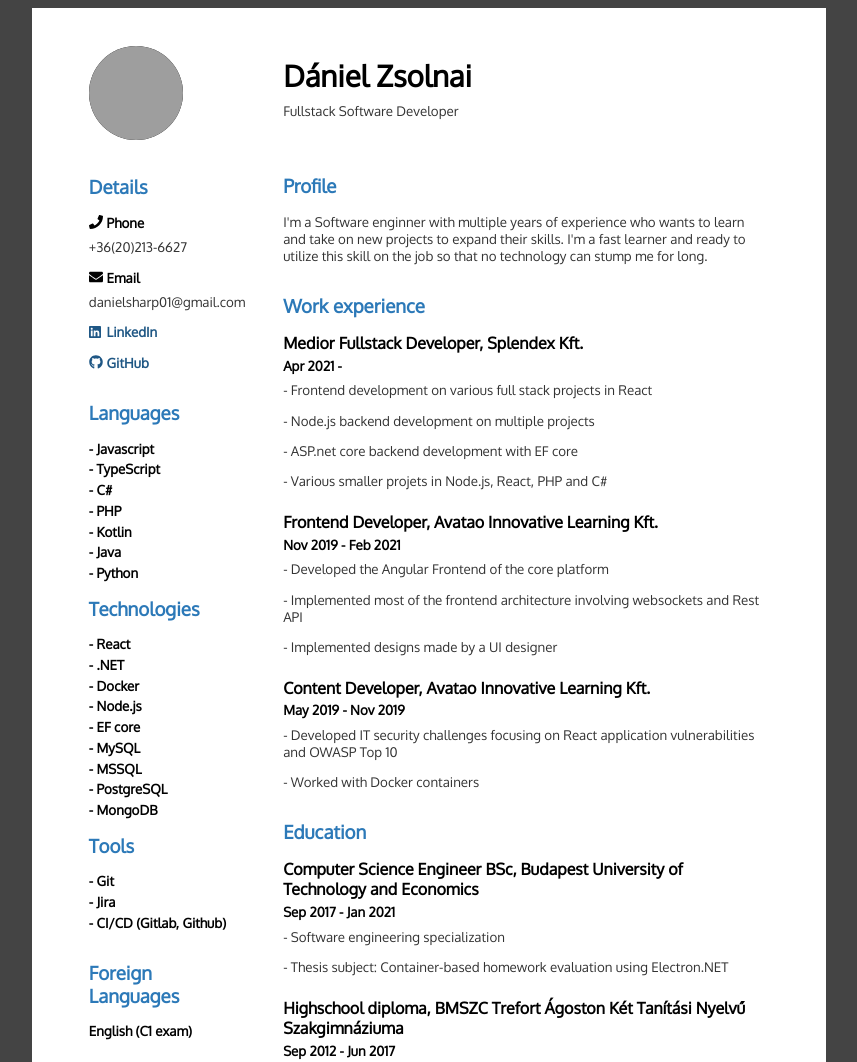
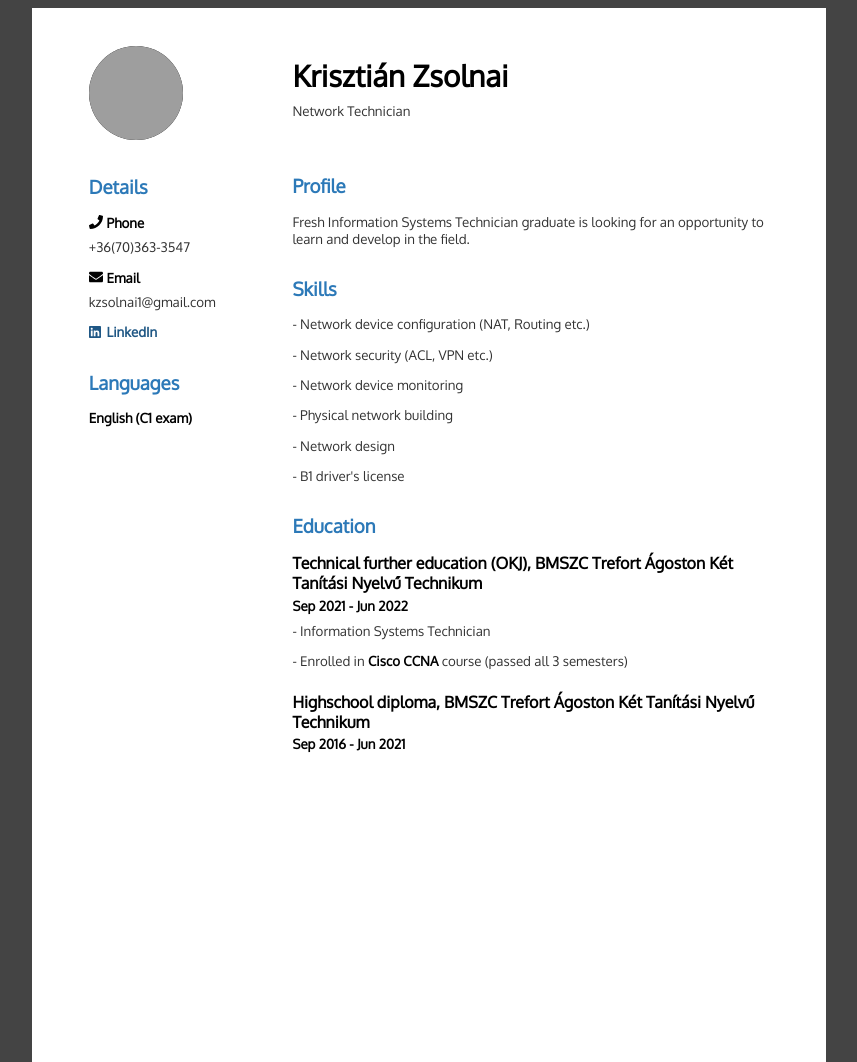
Before and after one commit to DanielSharp01/cv, a website: page index.html in a window 1280 px wide. Shown: the top 1062 px of the page, without its empty margins (211-1068 px from the left). Drawn offline with Linux system fonts and the light colour scheme; grey boxes are pictures that could not be loaded.

Commit message:
Krisztian eng

```diff
--- a/index.html
+++ b/index.html
@@ -70,6 +70,7 @@
         #picture img {
             width: 100%;
             height: 100%;
+            object-fit: cover;
         }
 
         #me {
@@ -184,89 +185,48 @@
             <div class="section details">
                 <h2>Details</h2>
                 <h4><div class="icon phone"></div>Phone</h4>
-                <p>+36(20)213-6627</p>
+                <p>+36(70)363-3547</p>
                 <h4><div class="icon email"></div>Email</h4>
-                <p>danielsharp01@gmail.com</p>
-                <h4><a target="_blank" href="https://www.linkedin.com/in/d%C3%A1niel-zsolnai-4416ba208"><div class="icon linked-in"></div> LinkedIn</a></h4>
-                <p></p>
-                <h4><a target="_blank" href="https://github.com/DanielSharp01"><div class="icon github"></div> GitHub</a></h4>
+                <p>kzsolnai1@gmail.com</p>
+                <h4><a target="_blank" href="https://www.linkedin.com/in/kriszti%C3%A1n-zsolnai-4a887b245/"><div class="icon linked-in"></div> LinkedIn</a></h4>
             </div>
             <div class="section">
                 <h2>Languages</h2>
-                <h4>- Javascript</h4>
-                <h4>- TypeScript</h4>
-                <h4>- C#</h4>
-                <h4>- PHP</h4>
-                <h4>- Kotlin</h4>
-                <h4>- Java</h4>
-                <h4>- Python</h4>
-
-                <h2>Technologies</h2>
-                <h4>- React</h4>
-                <h4>- .NET</h4>
-                <h4>- Docker</h4>
-                <h4>- Node.js</h4>
-                <h4>- EF core</h4>
-                <h4>- MySQL</h4>
-                <h4>- MSSQL</h4>
-                <h4>- PostgreSQL</h4>
-                <h4>- MongoDB</h4>
-                <h2>Tools</h2>
-                <h4>- Git</h4>
-                <h4>- Jira</h4>
-                <h4>- CI/CD (Gitlab, Github)</h4>
-            </div>
-            <div class="section">
-                <h2>Foreign Languages</h2>
                 <h4>English (C1 exam)</h4>
             </div>
         </div>
         <div id="content">
             <div id="me">
-                <h1>Dániel Zsolnai</h1>
-                <p>Fullstack Software Developer</p>
+                <h1>Krisztián Zsolnai</h1>
+                <p>Network Technician</p>
             </div>
             <div class="section">
                 <h2>Profile</h2>
-                <p>I'm a Software enginner with multiple years of experience who
-                   wants to learn and take on new projects to expand their skills.
-                   I'm a fast learner and ready to utilize this skill on the job so that no technology can stump me for long.</p>
+                <p>Fresh Information Systems Technician graduate is looking for an opportunity
+                    to learn and develop in the field.</p>
             </div>
             <div class="section">
-                <h2>Work experience</h2>
+                <h2>Skills</h2>
                 <div class="subsection">
-                    <h3>Medior Fullstack Developer, Splendex Kft.</h3>
-                    <h4>Apr 2021 - </h4>
-                    <p>- Frontend development on various full stack projects in React</p>
-                    <p>- Node.js backend development on multiple projects</p>
-                    <p>- ASP.net core backend development with EF core</p>
-                    <p>- Various smaller projets in Node.js, React, PHP and C#</p>
-                </div>
-                <div class="subsection">
-                    <h3>Frontend Developer, Avatao Innovative Learning Kft.</h3>
-                    <h4>Nov 2019 - Feb 2021</h4>
-                    <p>- Developed the Angular Frontend of the core platform</p>
-                    <p>- Implemented most of the frontend architecture involving websockets and Rest API</p>
-                    <p>- Implemented designs made by a UI designer</p>
-                </div>
-                <div class="subsection">
-                    <h3>Content Developer, Avatao Innovative Learning Kft.</h3>
-                    <h4>May 2019 - Nov 2019</h4>
-                    <p>- Developed IT security challenges focusing on React application vulnerabilities and OWASP Top 10</p>
-                    <p>- Worked with Docker containers</p>
+                    <p>- Network device configuration (NAT, Routing etc.)</p>
+                    <p>- Network security (ACL, VPN etc.)</p>
+                    <p>- Network device monitoring</p>
+                    <p>- Physical network building</p>
+                    <p>- Network design</p>
+                    <p>- B1 driver's license</p>
                 </div>
             </div>
             <div class="section">
                 <h2>Education</h2>
                 <div class="subsection">
-                    <h3>Computer Science Engineer BSc, Budapest University of Technology and Economics</h3>
-                    <h4>Sep 2017 - Jan 2021</h4>
-                    <p>- Software engineering specialization</p>
-                    <p>- Thesis subject: Container-based homework evaluation using Electron.NET</p>
+                    <h3>Technical further education (OKJ), BMSZC Trefort Ágoston Két Tanítási Nyelvű Technikum</h3>
+                    <h4>Sep 2021 - Jun 2022</h4>
+                    <p>- Information Systems Technician</p>
+                    <p>- Enrolled in <b>Cisco CCNA</b> course (passed all 3 semesters)</p>
                 </div>
                 <div class="subsection">
-                    <h3>Highschool diploma, BMSZC Trefort Ágoston Két Tanítási Nyelvű Szakgimnáziuma</h3>
-                    <h4>Sep 2012 - Jun 2017</h4>
+                    <h3>Highschool diploma, BMSZC Trefort Ágoston Két Tanítási Nyelvű Technikum</h3>
+                    <h4>Sep 2016 - Jun 2021</h4>
                 </div>
             </div>
         </div>
```
Also changed, not shown: 1 other file.
